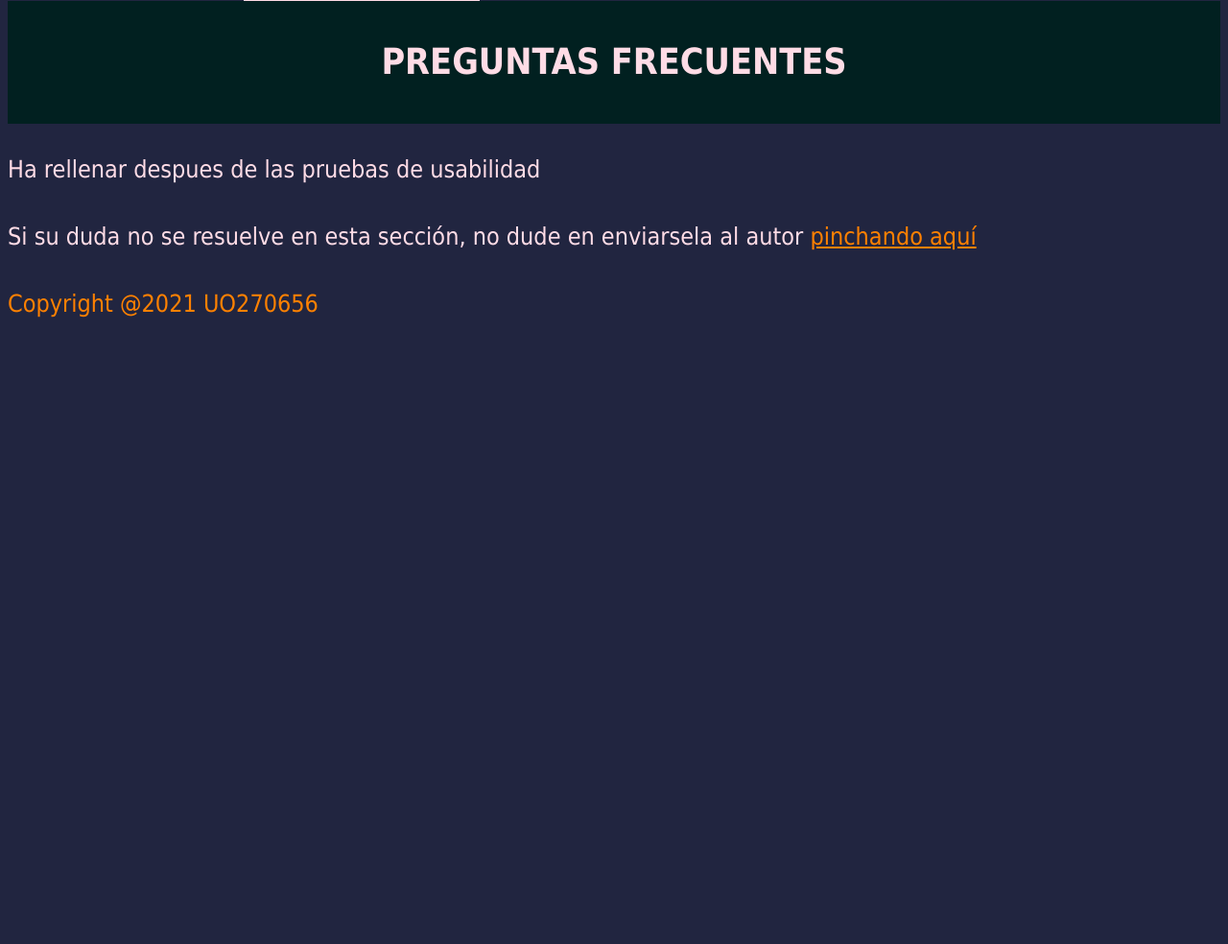
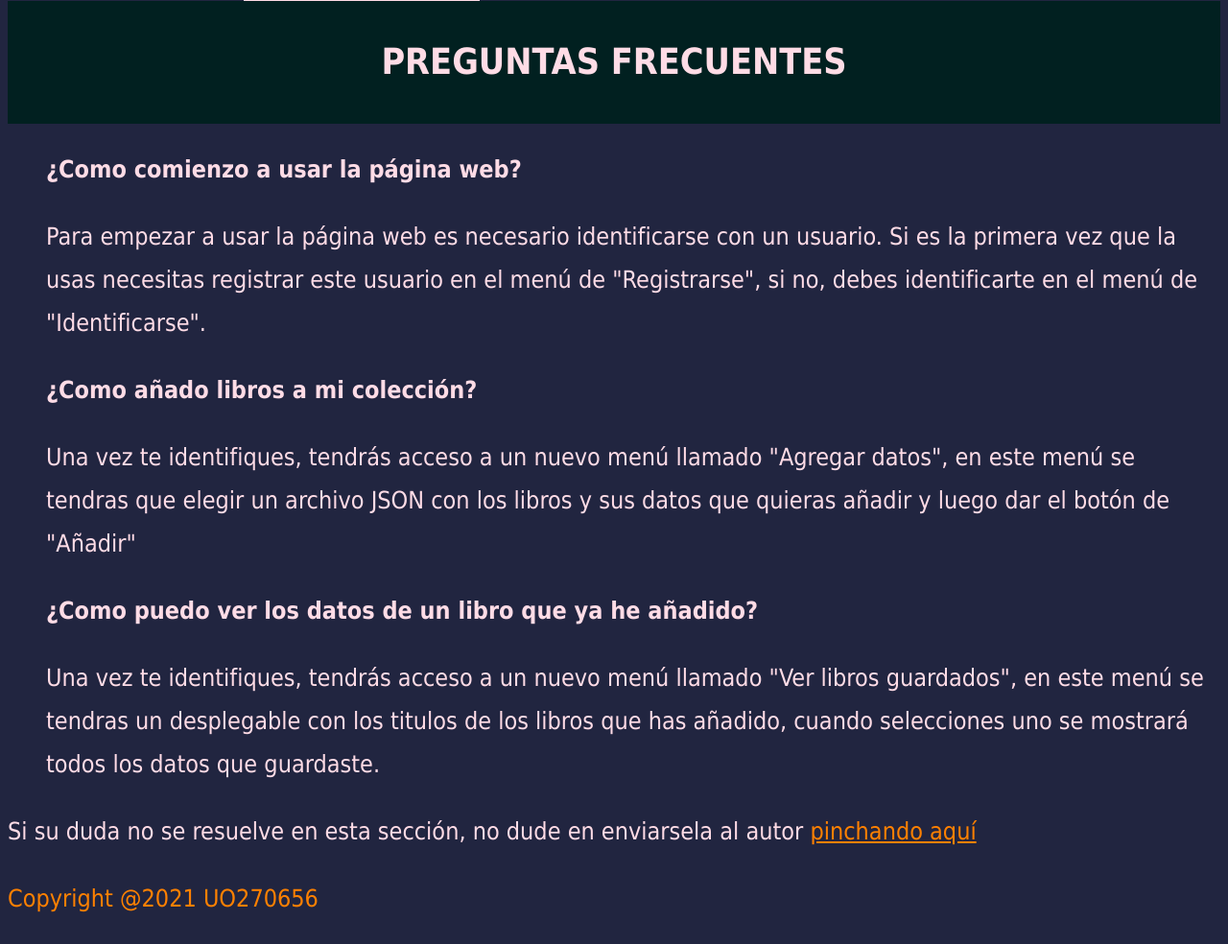
Before and after one commit to UO270656/SEW_EXTRAORDINARIA, a PHP site: page /faq.html in a window 1280 px wide. Shown: the part 374-1358 px from the top of the page at 96% size. Before the commit the page ends 705 px from the top, so only its background shows below. Run offline with PHP 8.4, Linux system fonts and the light colour scheme.

Commit message:
update faqs

```diff
--- a/fase2_Desarrollo_GIT/base.css
+++ b/fase2_Desarrollo_GIT/base.css
@@ -29,13 +29,6 @@ h2 {
 ol {
   list-style: none;
 }
-/*Selector specificity (0,0,3)*/
-ol li::before {
-  content: "\2022\ ";
-  color: darkslategrey;
-  background-color: rgb(33, 37, 64);
-}
-
 /*Selector specificity (0,1,1)*/
 .menu ul {
   display: flex;
--- a/fase2_Desarrollo_GIT/faq.html
+++ b/fase2_Desarrollo_GIT/faq.html
@@ -41,7 +41,38 @@
     <section>
       <h2>Preguntas frecuentes</h2>
       <div>
-        <p>Ha rellenar despues de las pruebas de usabilidad</p>
+        <div>
+          <ol>
+            <li>
+              <b>¿Como comienzo a usar la página web?</b>
+              <p>
+                Para empezar a usar la página web es necesario identificarse con
+                un usuario. Si es la primera vez que la usas necesitas registrar
+                este usuario en el menú de "Registrarse", si no, debes
+                identificarte en el menú de "Identificarse".
+              </p>
+            </li>
+            <li>
+              <b>¿Como añado libros a mi colección?</b>
+              <p>
+                Una vez te identifiques, tendrás acceso a un nuevo menú llamado
+                "Agregar datos", en este menú se tendras que elegir un archivo
+                JSON con los libros y sus datos que quieras añadir y luego dar
+                el botón de "Añadir"
+              </p>
+            </li>
+
+            <li>
+              <b>¿Como puedo ver los datos de un libro que ya he añadido?</b>
+              <p>
+                Una vez te identifiques, tendrás acceso a un nuevo menú llamado
+                "Ver libros guardados", en este menú se tendras un desplegable
+                con los titulos de los libros que has añadido, cuando
+                selecciones uno se mostrará todos los datos que guardaste.
+              </p>
+            </li>
+          </ol>
+        </div>
         <p>
           Si su duda no se resuelve en esta sección, no dude en enviarsela al
           autor
```
